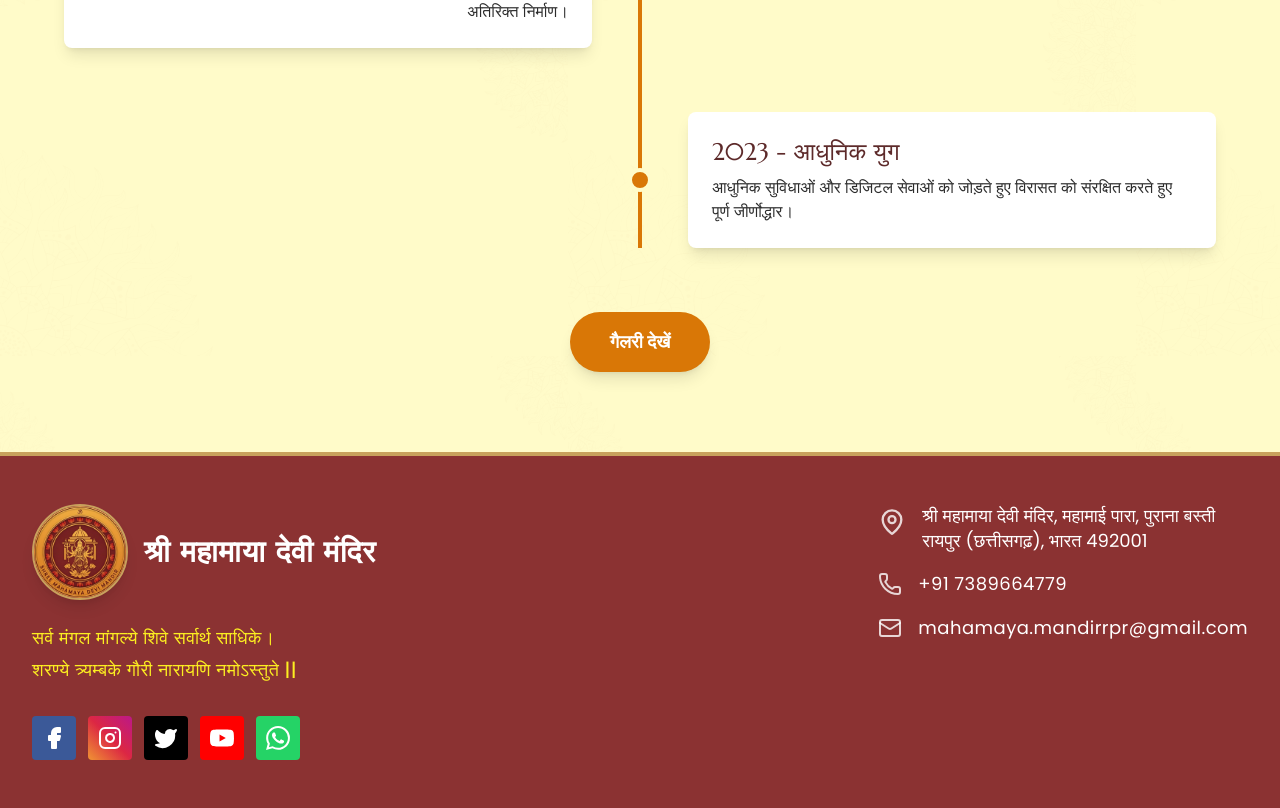
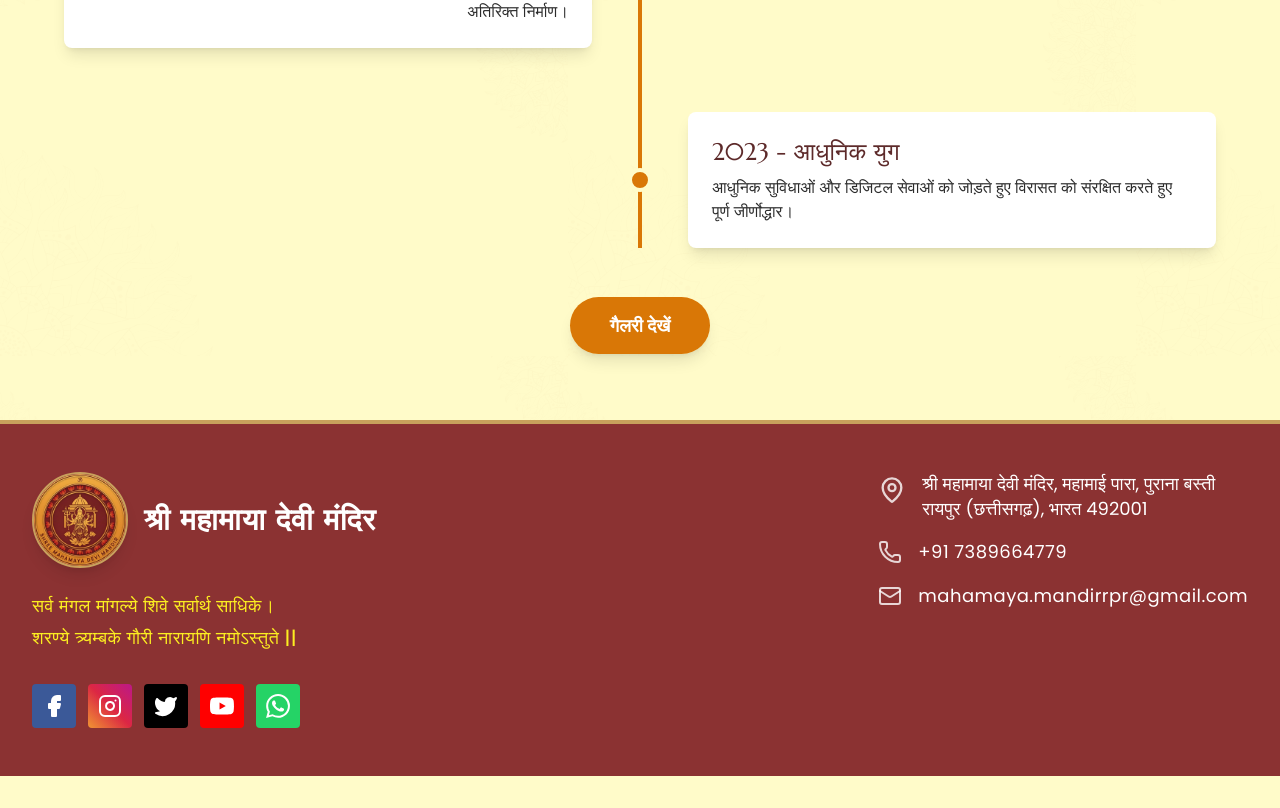
Before and after one commit to nitttishsharma/mahamayaraipurmandir, a React (Vite) app: page /about in a window 1280 px wide. Shown: the part 1962-2770 px from the top of the page. After the commit the page ends 2738 px from the top, so only its background shows below. Built offline with nearby package versions, Linux system fonts and the light colour scheme.

Commit message:
View gallery bug in about page resolved

```diff
--- a/src/pages/About.jsx
+++ b/src/pages/About.jsx
@@ -1,5 +1,6 @@
 import React from 'react';
 import { useLanguage } from '../context/LanguageContext';
+import { Link } from 'react-router-dom';
 
 const About = () => {
     const { t } = useLanguage();
@@ -118,9 +119,9 @@ const About = () => {
 
                     {/* View Gallery Button */}
                     <div className="text-center mt-16">
-                        <button className="bg-secondary hover:bg-amber-600 text-white px-10 py-4 rounded-full font-semibold text-lg transition-all shadow-lg hover:shadow-xl hover:-translate-y-1">
+                        <Link to="/gallery" className="bg-secondary hover:bg-amber-600 text-white px-10 py-4 rounded-full font-semibold text-lg transition-all shadow-lg hover:shadow-xl hover:-translate-y-1">
                             {t('about', 'viewGallery')}
-                        </button>
+                        </Link>
                     </div>
                 </div>
             </section>
```
